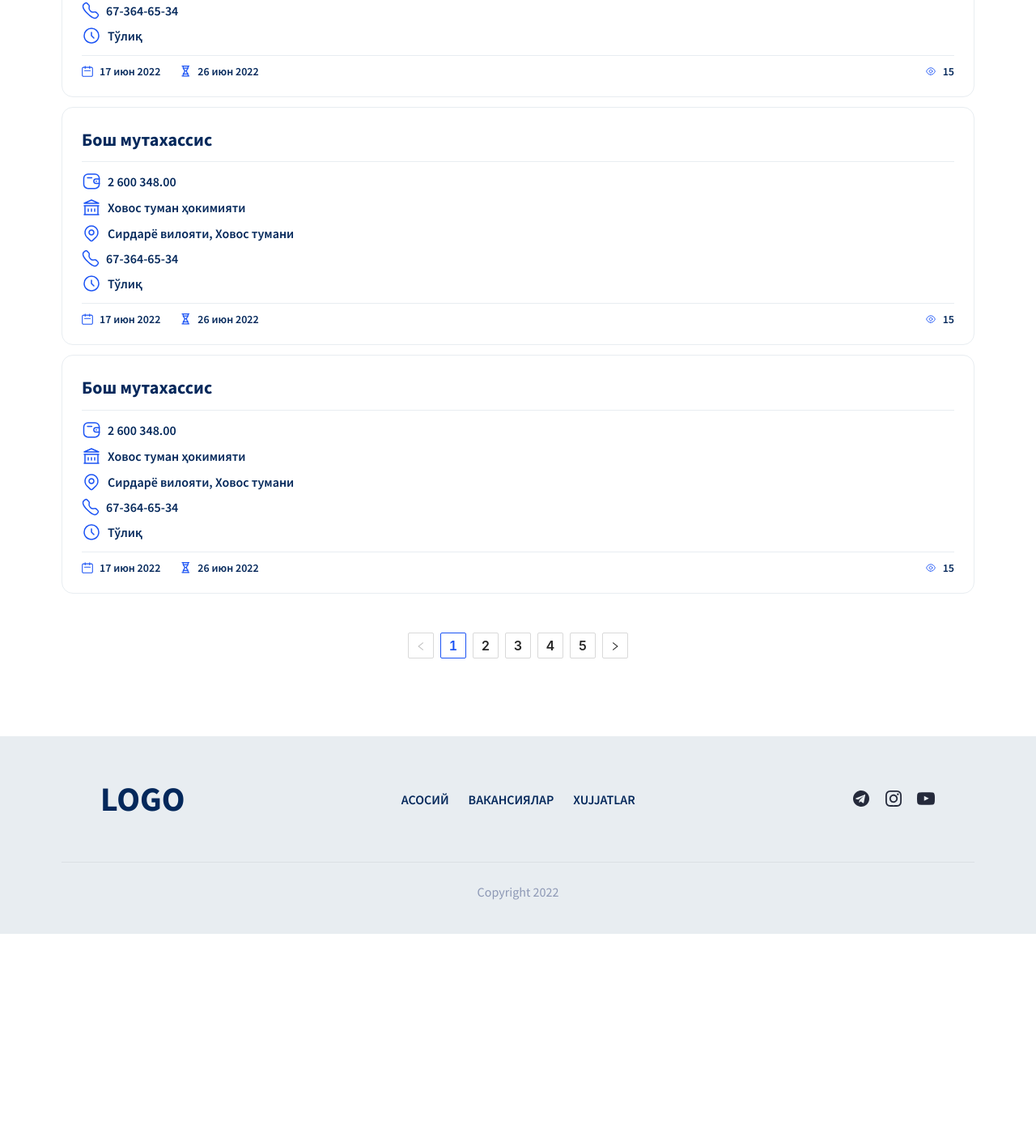
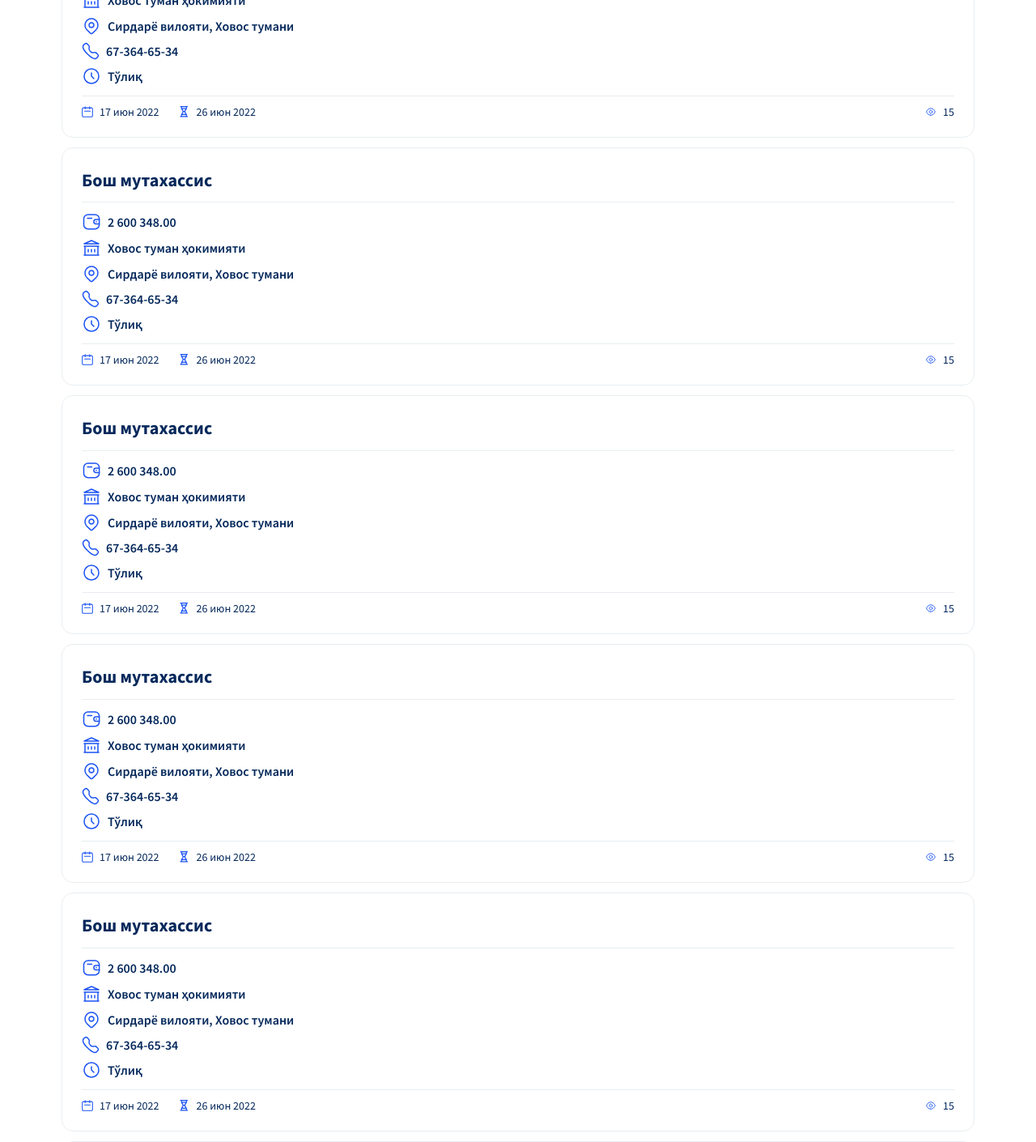
Before and after one commit to mradkhh/teacher_vacans, a React (Create React App) app: page /vacancies in a window 1280 px wide. Shown: the part 660-2070 px from the top of the page at 81% size. Before the commit the page ends 1813 px from the top, so only its background shows below. Built offline with nearby package versions, Linux system fonts and the light colour scheme; no server answers; the HTML template or start-up script is replaced by a standard one.

Commit message:
Add animations

```diff
--- a/package.json
+++ b/package.json
@@ -13,9 +13,11 @@
     "@types/react-input-mask": "^3.0.1",
     "antd": "^4.21.3",
     "axios": "^0.27.2",
+    "framer-motion": "^6.3.15",
     "react": "^18.2.0",
     "react-dom": "^18.2.0",
     "react-input-mask": "^2.0.4",
+    "react-intersection-observer": "^9.3.4",
     "react-router-dom": "^6.3.0",
     "react-scripts": "5.0.1",
     "typescript": "^4.4.2",
--- a/src/components/Cards/VacanciesCard.tsx
+++ b/src/components/Cards/VacanciesCard.tsx
@@ -1,4 +1,5 @@
-import React, { FC } from 'react'
+import { FC } from 'react'
+import { motion, Variants } from "framer-motion";
 import './styles/VacanciesCard.scss'
 
 type VacanciesCardProps = {
@@ -11,15 +12,39 @@ type VacanciesCardProps = {
   view: string,
   candidate: string,
   phone: string,
-  company: string
+  company: string,
 }
 
-const VacanciesCard: FC<VacanciesCardProps> = ({title, company, phone, price, location, jobType, createDate, deadline, view, candidate}) => {
- return (
-   <div className="vacanciesCard">
-     <div className="vacanciesCard__header">
+const cardVariants: Variants = {
+  offscreen: {
+    y: 200,
+    opacity: 0
+  },
+  onscreen: {
+    y: 50,
+    opacity: 1,
+    transition: {
+      type: "spring",
+      bounce: 0.4,
+      duration: 0.8
+    }
+  }
+};
+
+const VacanciesCard: FC<VacanciesCardProps> = ({title, company, phone, price, location, jobType, createDate, deadline, view }) => {
+
+  return (
+   <motion.div
+    initial="offscreen"
+    whileInView="onscreen"
+    viewport={{ once: true, amount: 1 }}
+    >
+    <motion.div
+    variants={cardVariants}
+    className="vacanciesCard">
+     <motion.div  className="vacanciesCard__header">
        <h3>{title}</h3>
-     </div>
+     </motion.div>
      <div className="vacanciesCard__line"></div>
      <div className="vacanciesCard__body">
         <div className='flex-start vacanciesCard__body-item'>
@@ -78,7 +103,8 @@ const VacanciesCard: FC<VacanciesCardProps> = ({title, company, phone, price, lo
           {view}
         </div>
      </div>
-   </div>
+   </motion.div>
+   </motion.div>
  )
 }
 export default VacanciesCard
--- a/src/pages/Vacancies.jsx
+++ b/src/pages/Vacancies.tsx
@@ -4,20 +4,22 @@ import VacanciesCard from 'components/Cards/VacanciesCard'
 import MainLayout from 'layouts/MainLayout'
 import 'styles/pages/Vacancies.scss'
 import { Link } from 'react-router-dom'
+import { AxiosError, AxiosResponse } from 'axios';
 import Axios from 'utils/httpsClient'
 
 
 const Vacancies = () => {
+
 
   useEffect(() => {
     window.scrollTo(0, 0)
 
     Axios()
       .get('vacancy/')
-      .then((res) => {
+      .then((res: AxiosResponse) => {
         console.log(res)
       })
-      .catch(err => console.log(err))
+      .catch((err: AxiosError) => console.log(err))
   }, [])
 
 
@@ -30,9 +32,9 @@ const Vacancies = () => {
            {/* <div className="vacanciesCategory">
              <h1>cate</h1>
            </div> */}
-           <div className="vacanciesItems">
-              <Link to="/vacancy-details">
-                <VacanciesCard
+           <div
+              className="vacanciesItems">
+                   <VacanciesCard
                     title='Бош мутахассис'
                     price='2 600 348.00'
                     jobType='Тўлиқ'
@@ -44,23 +46,7 @@ const Vacancies = () => {
                     view='15'
                     candidate='146'
                   />
-              </Link>
-              <Link to="/vacancy-details">
-                <VacanciesCard
-                    title='Нуробод тумани ҳокимлиги инвестициялар ва ташқи савдо масалалари бўйича бош мутахассиси'
-                    price='2 600 348.00'
-                    jobType='Тўлиқ'
-                    location='Сирдарё вилояти, Ховос тумани'
-                    phone='67-364-65-34'
-                    createDate='17 июн 2022'
-                    deadline='26 июн 2022'
-                    company='Ховос туман ҳокимияти'
-                    view='15'
-                    candidate='146'
-                  />
-              </Link>
-              <Link to="/vacancy-details">
-                <VacanciesCard
+                   <VacanciesCard
                     title='Бош мутахассис'
                     price='2 600 348.00'
                     jobType='Тўлиқ'
@@ -72,9 +58,7 @@ const Vacancies = () => {
                     view='15'
                     candidate='146'
                   />
-              </Link>
-              <Link to="/vacancy-details">
-                <VacanciesCard
+                   <VacanciesCard
                     title='Бош мутахассис'
                     price='2 600 348.00'
                     jobType='Тўлиқ'
@@ -86,7 +70,66 @@ const Vacancies = () => {
                     view='15'
                     candidate='146'
                   />
-              </Link>
+                   <VacanciesCard
+                    title='Бош мутахассис'
+                    price='2 600 348.00'
+                    jobType='Тўлиқ'
+                    location='Сирдарё вилояти, Ховос тумани'
+                    phone='67-364-65-34'
+                    createDate='17 июн 2022'
+                    deadline='26 июн 2022'
+                    company='Ховос туман ҳокимияти'
+                    view='15'
+                    candidate='146'
+                  />
+                   <VacanciesCard
+                    title='Бош мутахассис'
+                    price='2 600 348.00'
+                    jobType='Тўлиқ'
+                    location='Сирдарё вилояти, Ховос тумани'
+                    phone='67-364-65-34'
+                    createDate='17 июн 2022'
+                    deadline='26 июн 2022'
+                    company='Ховос туман ҳокимияти'
+                    view='15'
+                    candidate='146'
+                  />
+                   <VacanciesCard
+                    title='Бош мутахассис'
+                    price='2 600 348.00'
+                    jobType='Тўлиқ'
+                    location='Сирдарё вилояти, Ховос тумани'
+                    phone='67-364-65-34'
+                    createDate='17 июн 2022'
+                    deadline='26 июн 2022'
+                    company='Ховос туман ҳокимияти'
+                    view='15'
+                    candidate='146'
+                  />
+                   <VacanciesCard
+                    title='Бош мутахассис'
+                    price='2 600 348.00'
+                    jobType='Тўлиқ'
+                    location='Сирдарё вилояти, Ховос тумани'
+                    phone='67-364-65-34'
+                    createDate='17 июн 2022'
+                    deadline='26 июн 2022'
+                    company='Ховос туман ҳокимияти'
+                    view='15'
+                    candidate='146'
+                  />
+                   <VacanciesCard
+                    title='Бош мутахассис'
+                    price='2 600 348.00'
+                    jobType='Тўлиқ'
+                    location='Сирдарё вилояти, Ховос тумани'
+                    phone='67-364-65-34'
+                    createDate='17 июн 2022'
+                    deadline='26 июн 2022'
+                    company='Ховос туман ҳокимияти'
+                    view='15'
+                    candidate='146'
+                  />
               <div className="pagination flex">
                    <Pagination defaultCurrent={1} total={50} />
               </div>
--- /dev/null
+++ b/src/utils/animation.ts
@@ -0,0 +1,4 @@
+export const framerUp = {
+  hidden: { y: 400, opacity: 0 },
+  show: { y: 0, opacity: 1 },
+};
```
Also changed, not shown: src/utils/useScroll.ts (added, +14 -0 lines), 2 other files (tests, documents, lock files or other folders).
